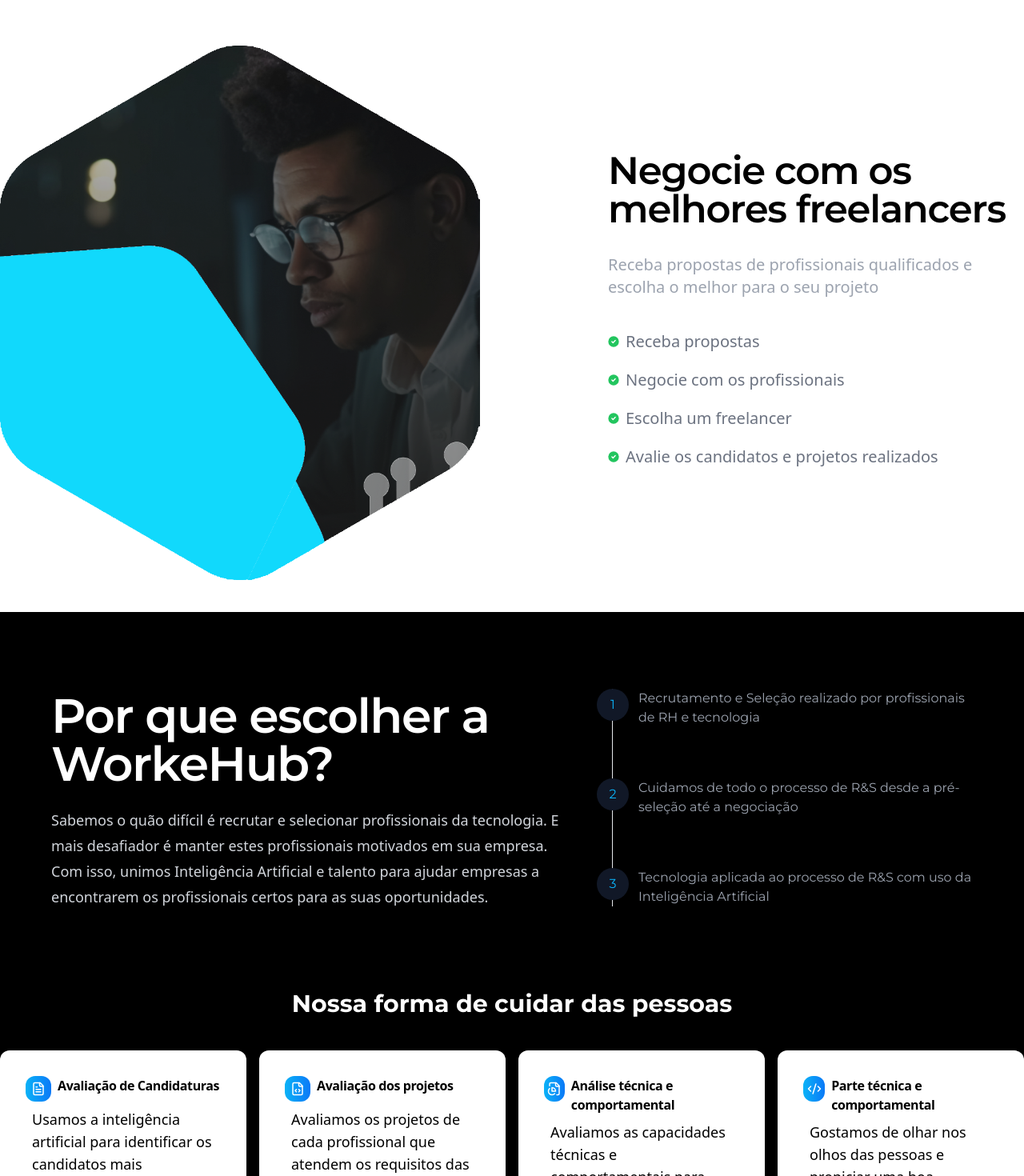
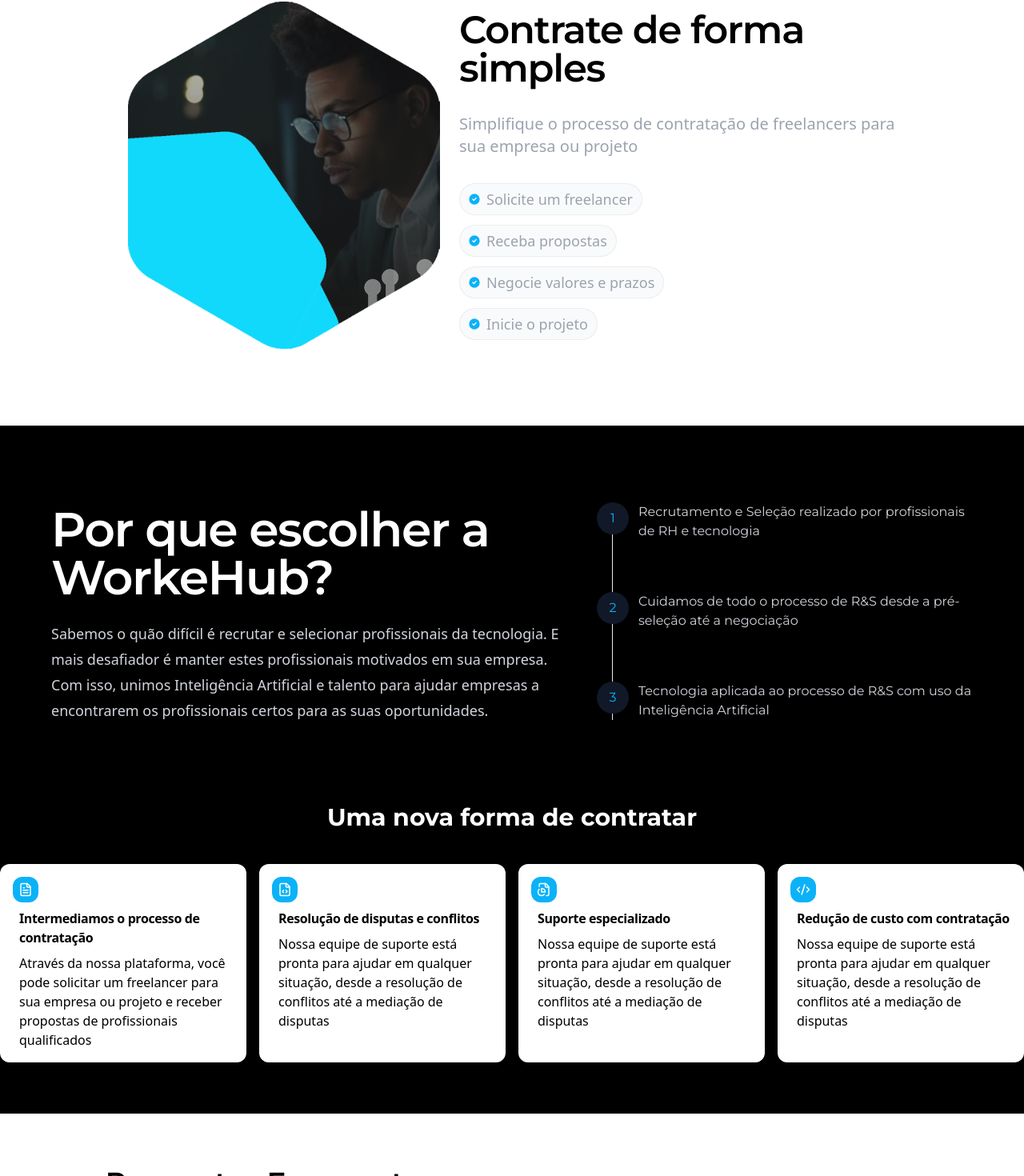
Before and after one commit to isacrodriguesdev/landing-page, a Next.js app: page / in a window 1280 px wide. Shown: the part 1209-2679 px from the top of the page at 80% size. Built offline with nearby package versions, Linux system fonts and the light colour scheme.

Commit message:
chore: super update

```diff
--- a/src/app/page.tsx
+++ b/src/app/page.tsx
@@ -1,14 +1,10 @@
-import Contract from "@/components/contract";
 import Header from "@/components/header";
 import Banner from "@/components/banner";
 import Card from "@/components/card";
-import Carousel from "@/components/carousel";
 import Freela from "@/components/freela";
 import Faq from "@/components/otherComponents/faq";
 import SimpleForm from "@/components/simple-form";
-import MenageOpportunities from "@/components/manage-opportunities";
 import Peoples from "@/components/Peoples";
-import NewsLetter from "@/components/otherComponents/news-lestter";
 import Footer from "@/components/otherComponents/footer";
 
 export default function Home() {
@@ -17,14 +13,33 @@
       <Header />
       <Banner />
       <main>
-        <Contract />
-        <Carousel />
-        <Freela />
+        <Freela
+          title="Profissionais qualificados"
+          description="Todos os freelancers passam por um processo de avaliação e validação de perfil para garantir a qualidade do serviço"
+          image="/image/contract.png"
+          items={[
+            "Avaliação de perfil",
+            "Analise de portfólio",
+            "Validação de habilidades técnicas",
+            "Referências de trabalhos anteriores",
+          ]}
+        />
+
+        <Freela
+          title="Contrate de forma simples"
+          description="Simplifique o processo de contratação de freelancers para sua empresa ou projeto"
+          image="/image/homem.png"
+          inverted
+          items={[
+            "Solicite um freelancer",
+            "Receba propostas",
+            "Negocie valores e prazos",
+            "Inicie o projeto",
+          ]}
+        />
+
         <Card />
         <Peoples />
-        {/* <Feedbacks /> */}
-        {/* <MenageOpportunities /> */}
-        {/* <NewsLetter /> */}
         <Faq />
         <SimpleForm />
       </main>
--- a/src/components/Peoples.tsx
+++ b/src/components/Peoples.tsx
@@ -1,5 +1,42 @@
-import Image from "next/image";
 import { FileText, FileCode, FilePieChart, Code2 } from "lucide-react";
+
+interface IItem {
+  title: string;
+  description: string;
+  icon(): JSX.Element;
+}
+
+const iconSettings = {
+  size: 18,
+  color: "white",
+};
+
+const items: IItem[] = [
+  {
+    title: "Intermediamos o processo de contratação",
+    description:
+      "Através da nossa plataforma, você pode solicitar um freelancer para sua empresa ou projeto e receber propostas de profissionais qualificados",
+    icon: () => <FileText size={iconSettings.size} color={iconSettings.color} />,
+  },
+  {
+    title: "Resolução de disputas e conflitos",
+    description:
+      "Nossa equipe de suporte está pronta para ajudar em qualquer situação, desde a resolução de conflitos até a mediação de disputas",
+    icon: () => <FileCode size={iconSettings.size} color={iconSettings.color} />,
+  },
+  {
+    title: "Suporte especializado",
+    description:
+      "Nossa equipe de suporte está pronta para ajudar em qualquer situação, desde a resolução de conflitos até a mediação de disputas",
+    icon: () => <FilePieChart size={iconSettings.size} color={iconSettings.color} />,
+  },
+  {
+    title: "Redução de custo com contratação",
+    description:
+      "Nossa equipe de suporte está pronta para ajudar em qualquer situação, desde a resolução de conflitos até a mediação de disputas",
+    icon: () => <Code2 size={iconSettings.size} color={iconSettings.color} />,
+  },
+];
 
 export default function Peoples() {
   return (
@@ -8,69 +45,24 @@
         <div className="h-fit w-full">
           <div className="content-center">
             <h3 className="text-3xl py-10 text-white font-bold text-center flex justify-center">
-              Nossa forma de cuidar das pessoas
+              Uma nova forma de contratar
             </h3>
             <div className="flex justify-center sm:grid-cols-2 lg:flex xsm:grid gap-4 mb-16">
-              <div className="bg-white rounded-xl 3sm:block xsm:p-4 lg:p-6">
-                <div className="3sm:max-w-sm flex-col flex max-w-sm 3sm:p-2 rounded-lg">
-                  <div className="flex flex-row">
-                    <div className="bg-gradient-to-r from-secundary to-primary w-8 h-8 align-top flex justify-center items-center rounded-xl">
-                      <FileText size={18} color="white" />
+              {items.map(({ title, description, icon }) => (
+                <div className="bg-white rounded-xl 3sm:block xsm:p-3 lg:p-4" key={title}>
+                  <div className="3sm:max-w-sm flex-col flex max-w-sm rounded-lg">
+                    <div className="bg-secundary w-8 h-8 align-top flex justify-center items-center rounded-xl">
+                      {icon()}
                     </div>
-                    <h5 className="ml-2 text-md font-sans font-semibold tracking-tight text-black">
-                    Avaliação de Candidaturas
-                    </h5>
+                    <div className="flex flex-row items-center mt-2">
+                      <h5 className="ml-2 text-md font-sans font-semibold tracking-tight text-black">
+                        {title}
+                      </h5>
+                    </div>
+                    <p className="3sm:text-md font-sans ml-2 text-black mt-2 ">{description}</p>
                   </div>
-                  <p className="3sm:text-sm font-sans ml-2 lg:text-lg text-black mt-2 ">
-                  Usamos a inteligência artificial para identificar os candidatos mais compatíveis com a vaga ofertada
-                  </p>
                 </div>
-              </div>
-              <div className="bg-white rounded-xl 3sm:block xsm:p-4 lg:p-6">
-                <div className="3sm:max-w-sm flex-col flex max-w-sm 3sm:p-2 rounded-lg">
-                  <div className="flex flex-row">
-                    <div className="bg-gradient-to-r from-secundary to-primary w-8 h-8 align-top flex justify-center items-center rounded-xl">
-                      <FileCode size={18} color="white" />
-                    </div>
-                    <h5 className="ml-2 text-md font-sans font-semibold tracking-tight text-black">
-                    Avaliação dos projetos
-                    </h5>
-                  </div>
-                  <p className="3sm:text-sm font-sans ml-2 lg:text-lg text-black mt-2 ">
-                  Avaliamos os projetos de cada profissional que atendem os requisitos das vagas
-                  </p>
-                </div>
-              </div>
-              <div className="bg-white rounded-xl 3sm:block xsm:p-4 lg:p-6">
-                <div className="3sm:max-w-sm flex-col flex max-w-sm 3sm:p-2 rounded-lg">
-                  <div className="flex flex-row">
-                    <div className="bg-gradient-to-r from-secundary to-primary w-8 h-8 align-top flex justify-center items-center rounded-xl">
-                      <FilePieChart size={18} color="white" />
-                    </div>
-                    <h5 className="ml-2 text-md font-sans font-semibold tracking-tight text-black">
-                    Análise técnica e comportamental
-                    </h5>
-                  </div>
-                  <p className="3sm:text-sm font-sans ml-2 lg:text-lg text-black mt-2 ">
-                  Avaliamos as capacidades técnicas e comportamentais para assegurar as competências necessárias
-                  </p>
-                </div>
-              </div>
-              <div className="bg-white rounded-xl 3sm:block xsm:p-4 lg:p-6">
-                <div className="3sm:max-w-sm flex-col flex max-w-sm 3sm:p-2 rounded-lg">
-                  <div className="flex flex-row">
-                    <div className="bg-gradient-to-r from-secundary to-primary w-8 h-8 align-top flex justify-center items-center rounded-xl">
-                      <Code2 size={18} color="white" />
-                    </div>
-                    <h5 className="ml-2 text-md font-sans font-semibold tracking-tight text-black">
-                    Parte técnica e comportamental
-                    </h5>
-                  </div>
-                  <p className="3sm:text-sm font-sans ml-2 lg:text-lg text-black mt-2 ">
-                  Gostamos de olhar nos olhos das pessoas e propiciar uma boa experiência para o candidato
-                  </p>
-                </div>
-              </div>
+              ))}
             </div>
           </div>
         </div>
--- a/src/components/banner.tsx
+++ b/src/components/banner.tsx
@@ -5,7 +5,7 @@
   return (
     <div className="w-full bg-gradient-to-tr from-primary to-secundary xsm:py-20 lg:py-0">
       <div className="grid 2sm:px-4 3sm:px-4 md:px-0 lg:gap-8 xl:gap-0 lg:grid-cols-12 justify-center">
-        <div className="xl:max-w-3xl lg:ml-2 xsm:px-4 mr-auto place-self-center lg:col-span-7 ">
+        <div className="xl:max-w-3xl lg:ml-2 xsm:px-4 mr-auto place-self-center lg:col-span-7 w-10/12">
           <h1 className="lg:ml-5 xsm:text-center xsm:text-xl xsm:font-bold md:mt-8 lg:mt-0 sm:text-center 2sm:text-2xl 3sm:text-3xl xl:text-5xl lg:text-start text-white mb-4 font-Orbitron tracking-tight leading-none lg:text-4xl md:text-4xl">
             Encontre os melhores desenvolvedores para seu projeto
           </h1>
--- a/src/components/card.tsx
+++ b/src/components/card.tsx
@@ -19,24 +19,27 @@
           </div>
 
           <div className="px-4 sm:px-6 lg:px-8 mx-auto pt-14">
-            <ol className="relative text-gray-500 border-s border-gray-200 dark:border-gray-700">
-              <li className="mb-16 ms-8 ">
-                <span className="absolute text-secundary flex items-center justify-center w-10 h-10 rounded-full -start-5 bg-gray-900">
+            <ol className="relative text-gray-700 border-s border-gray-200 dark:border-gray-700">
+
+              <li className="mb-16 ms-8">
+                <span className="absolute text-secundary text-bold flex items-center justify-center w-10 h-10 rounded-full -start-5 bg-gray-900">
                   1
                 </span>
-                <p className="text-md text-gray-400">Recrutamento e Seleção realizado por profissionais de RH e tecnologia</p>
+                <p className="text-md text-gray-300">Recrutamento e Seleção realizado por profissionais de RH e tecnologia</p>
               </li>
+
               <li className="mb-16 ms-8">
-                <span className="absolute text-secundary flex items-center justify-center w-10 h-10 rounded-full -start-5 bg-gray-900">
+                <span className="absolute text-secundary text-bold flex items-center justify-center w-10 h-10 rounded-full -start-5 bg-gray-900">
                   2
                 </span>
-                <p className="text-md text-gray-400">Cuidamos de todo o processo de R&S desde a pré-seleção até a negociação   </p>
+                <p className="text-md text-gray-300">Cuidamos de todo o processo de R&S desde a pré-seleção até a negociação   </p>
               </li>
+
               <li className="mb-16 ms-8">
-                <span className="absolute text-secundary flex items-center justify-center w-10 h-10 rounded-full -start-5 bg-gray-900">
+                <span className="absolute text-secundary text-bold flex items-center justify-center w-10 h-10 rounded-full -start-5 bg-gray-900">
                   3
                 </span>
-                <p className="text-md text-gray-400">Tecnologia aplicada ao processo de R&S com uso da Inteligência Artificial</p>
+                <p className="text-md text-gray-300">Tecnologia aplicada ao processo de R&S com uso da Inteligência Artificial</p>
               </li>
             </ol>
           </div>
--- a/src/components/freela.tsx
+++ b/src/components/freela.tsx
@@ -1,83 +1,59 @@
 import Image from "next/image";
 
-export default function Freela() {
+interface StateProps {
+  title: string;
+  description: string;
+  image: string;
+  inverted?: boolean;
+  items: string[];
+}
+
+type Props = StateProps;
+
+export default function Freela({ title, description, image, inverted, items }: Props) {
   return (
-    <>
-      <section className="bg-white flex item-center sm:h-fit 3sm:h-fill lg:h-fill justify-center py-10">
-        <div className="flex max-w-2xl grid-cols-1 lg:max-w-none xl:grid-cols lg:gap-8 xl:gap-0 2sm:h-fit 3sm:h-fit lg:grid-cols-12">
-          <div className="xsm:px-2 md:px-0 lg:mt-0 lg:flex lg:ml-0 lg:h-fill sm:h-fit md:ml-0 col-span-6 xl:place-items-center lg:col-span-12">
+    <section className="flex flex-col justify-center items-center my-24 w-full">
+      <div className={`flex items-center justify-between w-9/12 ${inverted ? "flex-row" : "flex-row-reverse"}`}>
+        <div className={inverted ? "lg:mr-6" : "lg:ml-6"}>
           <Image
             className="object-contain xsm:hidden lg:block"
-              src="/image/homem.png"
-              alt="Mulher"
-              width={600}
-              height={300}
+            src={image}
+            alt="Freelancer"
+            width={480}
+            height={480}
           />
-            <div className="lg:ml-10 max-w-2xl col-span-7 md:ml-0 xl:ml-40 mr-auto place-self-center">
+        </div>
+
+        <div className="flex flex-col">
+          <div>
             <h3 className="2sm:text-2xl xsm:text-xl xsm:text-start text-black font-semibold mb-4 lg:text-start xl:text-5xl 3sm:text-3xl font-Orbitron tracking-tight leading-none md:text-5xl">
-                Negocie com os melhores freelancers
+              {title}
             </h3>
             <p className="max-w-2xl font-sans 3sm:text-xl xl:text-xl text-gray-400 lg:mb-8 md:text-lg lg:text-xl mt-8 mb-8">
-                Receba propostas de profissionais qualificados e escolha o melhor para o seu projeto
+              {description}
             </p>
-              <ul className="max-w-lg space-y-1 text-gray-500 list-inside dark:text-gray-400">
-                <li className="flex items-center xl:text-xl font-sans py-2 md:text-xl 3sm:text-lg">
+          </div>
+
+          <div className="flex flex-wrap gap-3 flex-col w-2/3">
+            {items.map((item) => (
+              <span
+                className="inline-flex items-center w-fit rounded-full bg-gray-50 px-3 py-1.5 text-xs font-medium text-gray-400 ring-1 ring-inset ring-gray-500/10"
+                key={item}
+              >
                 <svg
-                    className="w-3.5 h-3.5 me-2 text-green-500 dark:text-green-400 flex-shrink-0"
+                  className="w-3.5 h-3.5 me-2 text-secundary flex-shrink-0"
                   aria-hidden="true"
                   fill="currentColor"
                   viewBox="0 0 20 20"
                 >
                   <path d="M10 .5a9.5 9.5 0 1 0 9.5 9.5A9.51 9.51 0 0 0 10 .5Zm3.707 8.207-4 4a1 1 0 0 1-1.414 0l-2-2a1 1 0 0 1 1.414-1.414L9 10.586l3.293-3.293a1 1 0 0 1 1.414 1.414Z" />
                 </svg>
-                  Receba propostas
-                </li>
-                <li className="flex items-center xl:text-xl font-sans py-2 md:text-xl 3sm:text-lg">
-                  <svg
-                    className="w-3.5 h-3.5 me-2 text-green-500 dark:text-green-400 flex-shrink-0"
-                    aria-hidden="true"
-                    fill="currentColor"
-                    viewBox="0 0 20 20"
-                  >
-                    <path d="M10 .5a9.5 9.5 0 1 0 9.5 9.5A9.51 9.51 0 0 0 10 .5Zm3.707 8.207-4 4a1 1 0 0 1-1.414 0l-2-2a1 1 0 0 1 1.414-1.414L9 10.586l3.293-3.293a1 1 0 0 1 1.414 1.414Z" />
-                  </svg>
-                  Negocie com os profissionais
-                </li>
-                <li className="flex items-center xl:text-xl font-sans py-2 md:text-xl 3sm:text-lg">
-                  <svg
-                    className="w-3.5 h-3.5 me-2 text-green-500 dark:text-green-400 flex-shrink-0"
-                    aria-hidden="true"
-                    fill="currentColor"
-                    viewBox="0 0 20 20"
-                  >
-                    <path d="M10 .5a9.5 9.5 0 1 0 9.5 9.5A9.51 9.51 0 0 0 10 .5Zm3.707 8.207-4 4a1 1 0 0 1-1.414 0l-2-2a1 1 0 0 1 1.414-1.414L9 10.586l3.293-3.293a1 1 0 0 1 1.414 1.414Z" />
-                  </svg>
-                  Escolha um freelancer
-                </li>
-                <li className="flex items-center xl:text-xl font-sans py-2 md:text-xl 3sm:text-lg">
-                  <svg
-                    className="w-3.5 h-3.5 me-2 text-green-500 dark:text-green-400 flex-shrink-0"
-                    aria-hidden="true"
-                    fill="currentColor"
-                    viewBox="0 0 20 20"
-                  >
-                    <path d="M10 .5a9.5 9.5 0 1 0 9.5 9.5A9.51 9.51 0 0 0 10 .5Zm3.707 8.207-4 4a1 1 0 0 1-1.414 0l-2-2a1 1 0 0 1 1.414-1.414L9 10.586l3.293-3.293a1 1 0 0 1 1.414 1.414Z" />
-                  </svg>
-                  Avalie os candidatos e projetos realizados
-                </li>
-              </ul>
-              {/* <div className="mt-8">
-                <a
-                  href="#"
-                  className="inline-flex items-center justify-center px-5 py-3 mr-3 font-medium text-center rounded-lg bg-gradient-to-l from-secundary to-terciary text-white disabled:opacity-50 transition-all"
-                >
-                  Publicar um projeto ➔
-                </a>
-              </div> */}
+                <div className="flex items-center xl:text-md font-sans md:text-md 3sm:text-lg">{item}</div>
+              </span>
+            ))}
           </div>
         </div>
       </div>
     </section>
-    </>
   );
 }
```
Also changed, not shown: src/components/otherComponents/footer.tsx (+12 -41 lines), src/components/header.tsx (indentation only). Lines whose indentation alone changed are shown as unchanged.
